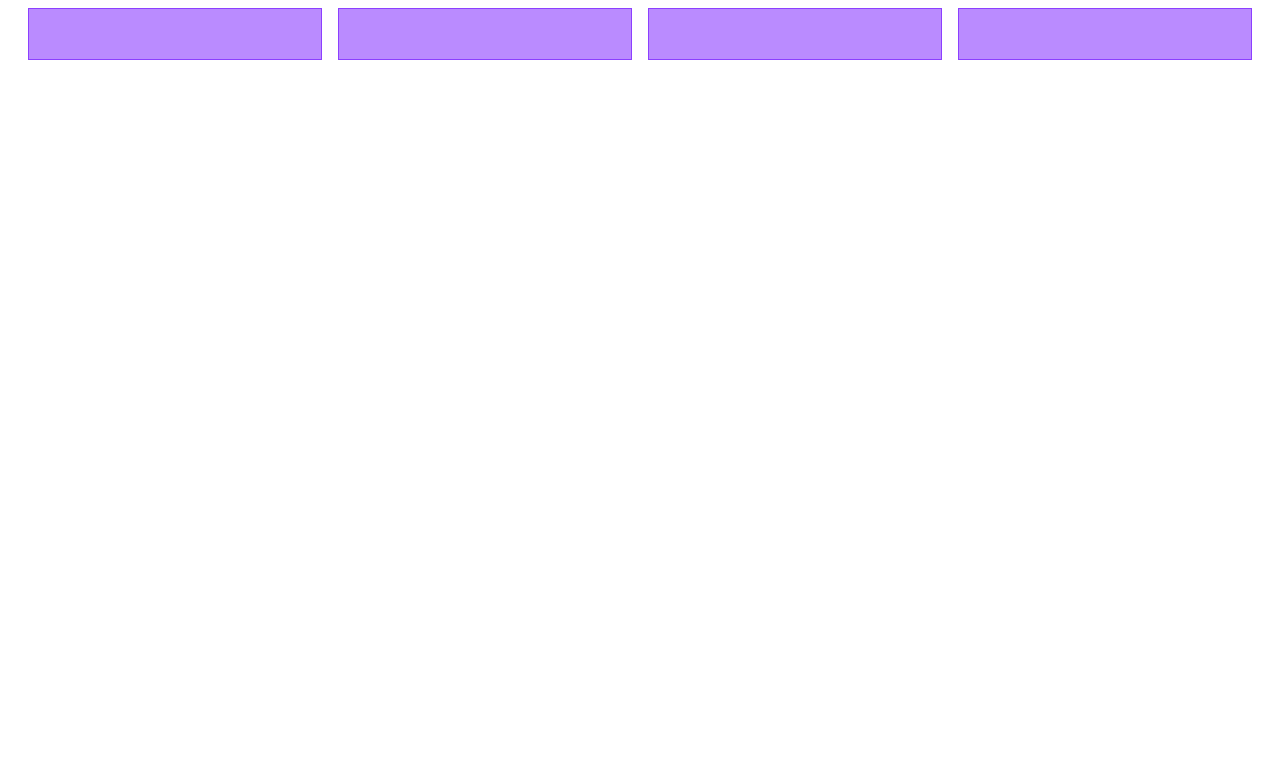
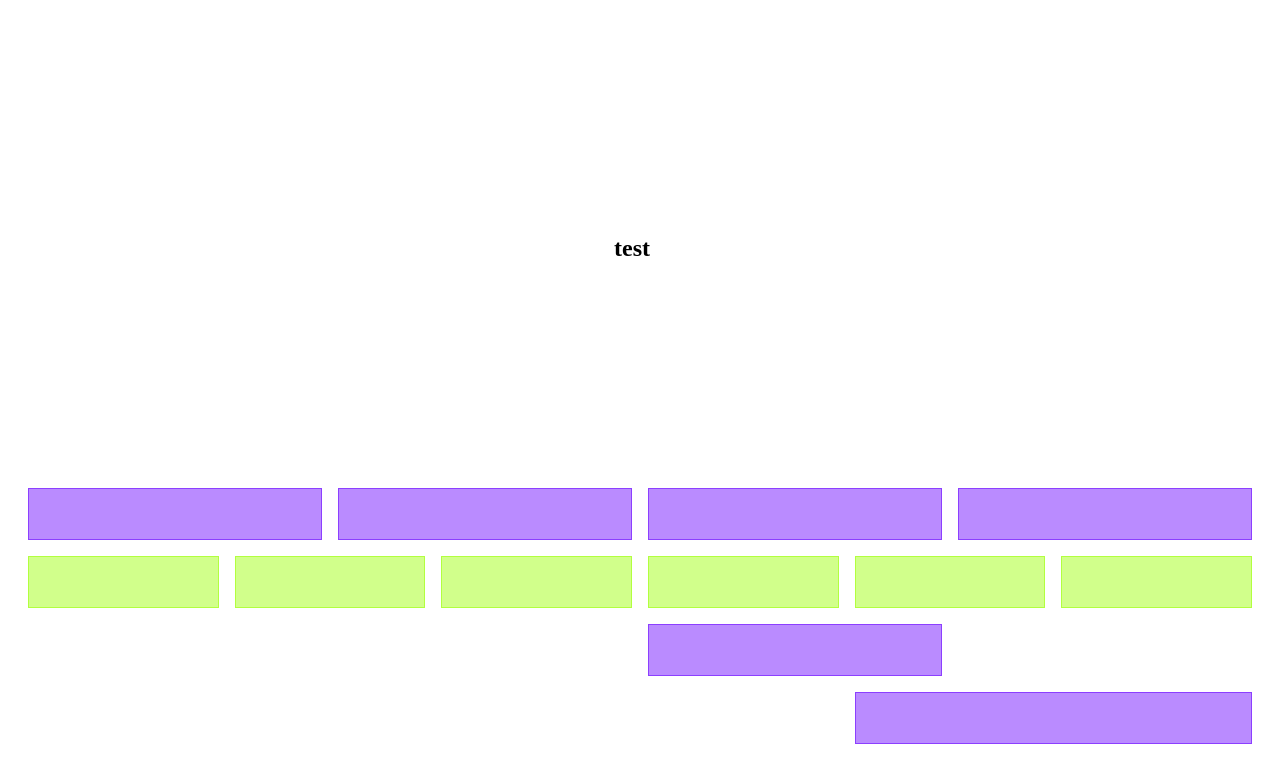
Before and after one commit to gdimousis/frontend-starter, a website: page src/index.html in a window 1280 px wide. Drawn offline with nearby package versions, Linux system fonts and the light colour scheme; files that its build step writes are made by us from their sources.

Commit message:
Index markup

```diff
--- a/src/assets/scss/elements/_site.scss
+++ b/src/assets/scss/elements/_site.scss
@@ -17,3 +17,18 @@
     border: 1px solid $primary;
     min-height: 50px;
 }
+
+.box2{
+    display: block;
+    background-color: rgba($secondary, 0.6);
+    border: 1px solid $secondary;
+    min-height: 50px;
+}
+
+.hero{
+
+    height: 60vh;
+    width: 100%;
+    position: relative;
+
+}
--- a/src/index.html
+++ b/src/index.html
@@ -8,7 +8,11 @@
     <link rel="stylesheet" href="assets/css/main.css">
 </head>
 <body>
+
     <div class="wpapper">
+        <div class="hero grid-center-middle">
+               <h2>test</h2>
+        </div>
         <div class="container">
             <div class="grid">
                 <div class="col-3_md-6_sm-12">
@@ -24,6 +28,34 @@
                     <div class="box"></div>
                 </div>
             </div>
+            <div class="grid">
+                <div class="col-2_md-4_sm-hidden">
+                    <div class="box2"></div>
+                </div>
+                <div class="col-2_md-4_sm-hidden">
+                    <div class="box2"></div>
+                </div>
+                <div class="col-2_md-4_sm-hidden">
+                    <div class="box2"></div>
+                </div>
+                <div class="col-2_md-4_sm-hidden">
+                    <div class="box2"></div>
+                </div>
+                <div class="col-2_md-4_sm-hidden">
+                    <div class="box2"></div>
+                </div>
+                <div class="col-2_md-4_sm-hidden">
+                    <div class="box2"></div>
+                </div>
+            </div>
+            <div class="grid">
+                <div class="col-3_md-6_sm-12" data-push-left="off-6_mb-0_sm-0">
+                    <div class="box"></div>
+                </div>
+                <div class="col-4_md-4_sm-12"  data-push-left="off-8_mb-0_sm-0">
+                    <div class="box"></div>
+                </div>
+            </div>
         </div>
     </div>
 </body>
```
